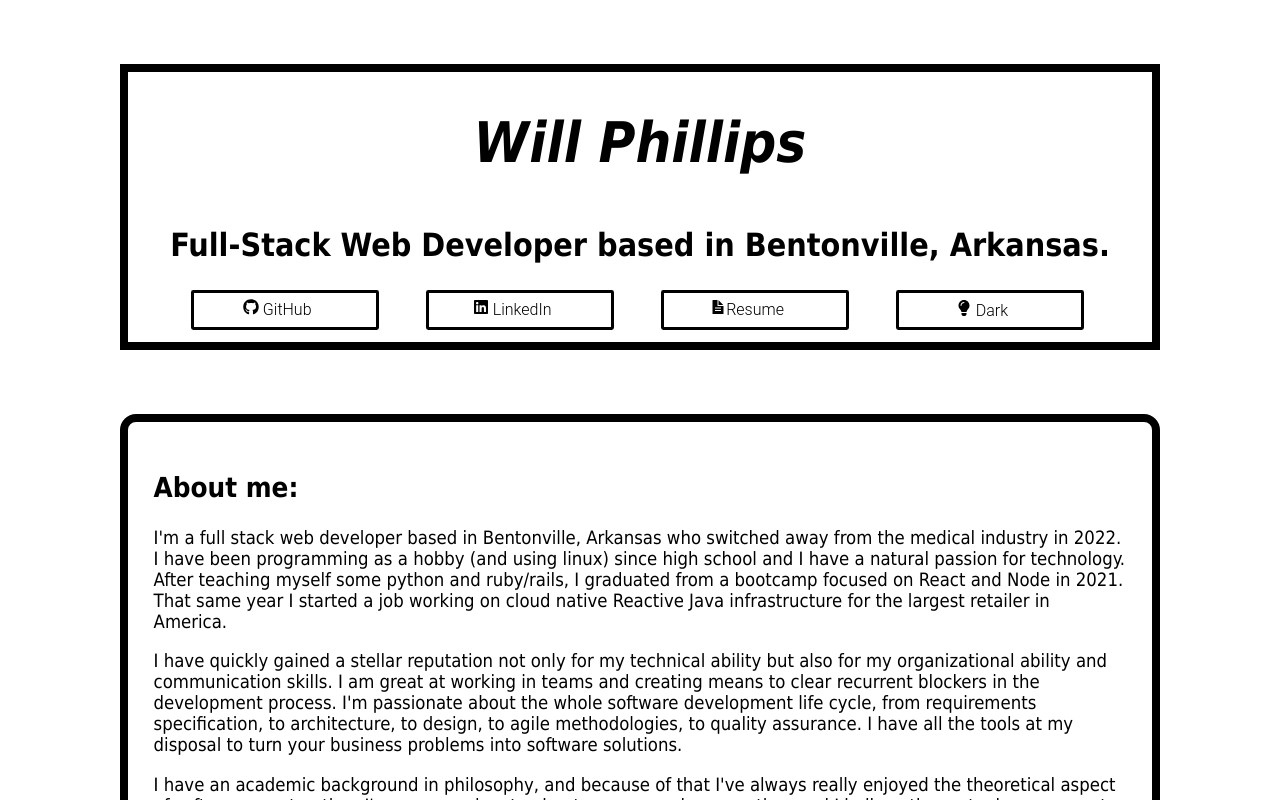
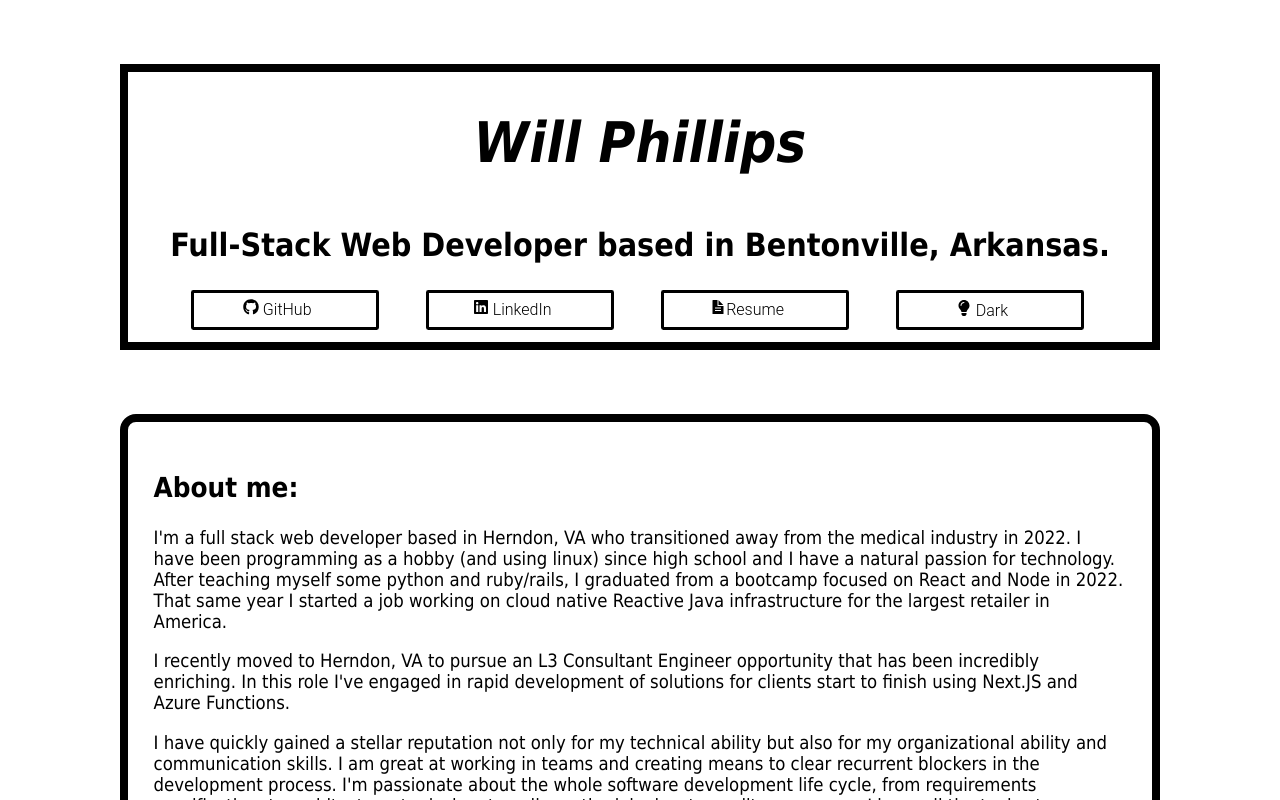
Before and after one commit to WRWPhillips/portfolio, a React (Create React App) app: page / in a window 1280 px wide. Shown: the top 800 px of the page. Built offline with nearby package versions, Linux system fonts and the light colour scheme; no server answers.

Commit message:
Edited biocard

```diff
--- a/src/components/BioCard.js
+++ b/src/components/BioCard.js
@@ -6,11 +6,15 @@ const BioCard = (props) => {
         <BioCardDiv>
             <h2>About me:</h2>
             <p>
-                I'm a full stack web developer based in Bentonville, Arkansas who switched away from the medical industry in 2022.
+                I'm a full stack web developer based in Herndon, VA who transitioned away from the medical industry in 2022.
                 I have been programming as a hobby (and using linux) since high school and I have a natural passion for technology.
-                After teaching myself some python and ruby/rails, I graduated from a bootcamp focused on React and Node in 2021.
+                After teaching myself some python and ruby/rails, I graduated from a bootcamp focused on React and Node in 2022.
                 That same year I started a job working on cloud native Reactive Java infrastructure for the largest retailer in America.
             </p>
+	    <p>
+	    	I recently moved to Herndon, VA to pursue an L3 Consultant Engineer opportunity that has been incredibly enriching.
+	    	In this role I've engaged in rapid development of solutions for clients start to finish using Next.JS and Azure Functions.
+	    </p>
             <p>
                 I have quickly gained a stellar reputation not only for my technical ability but also
                 for my organizational ability and communication skills. I am great at working in teams and creating means to clear
```
Also changed, not shown: src/components/StyledComponents.js (+12 -12 lines).
